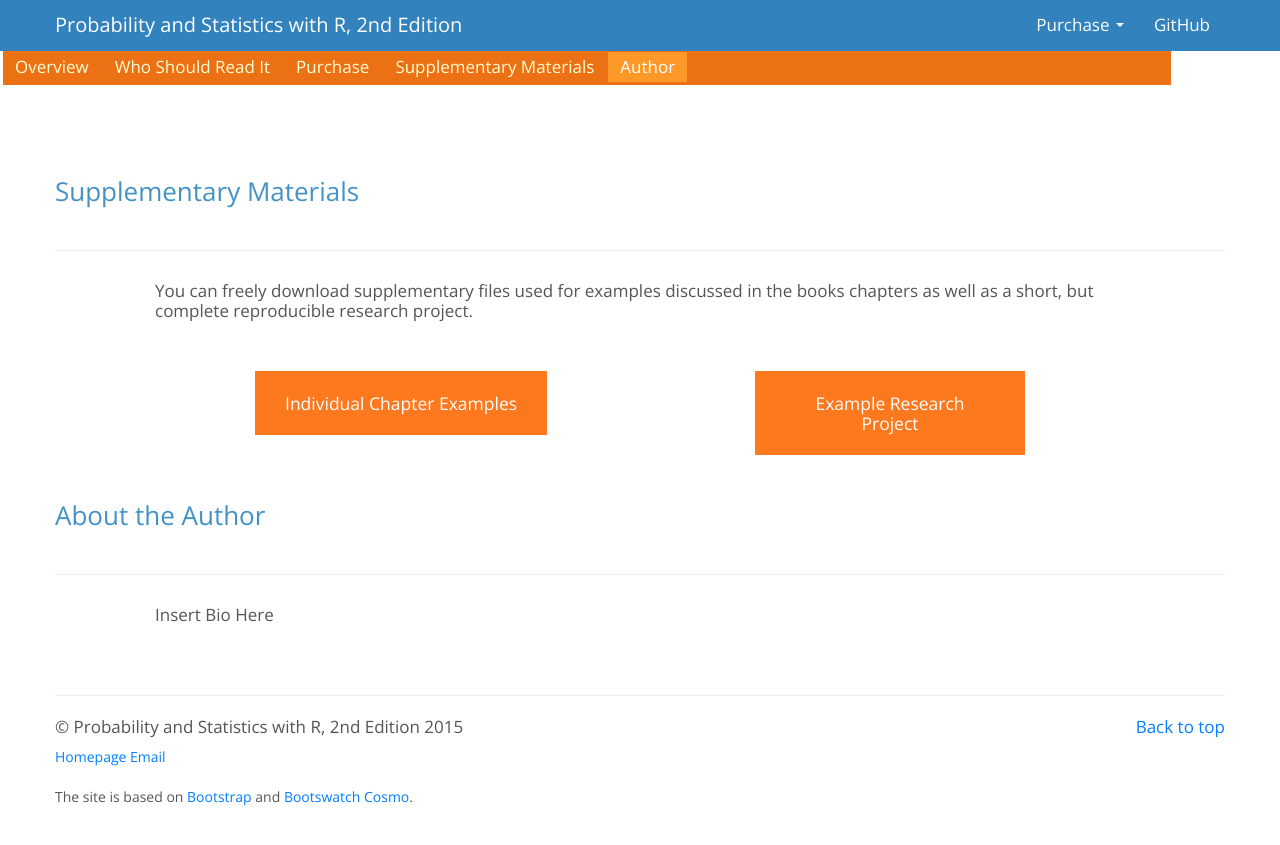
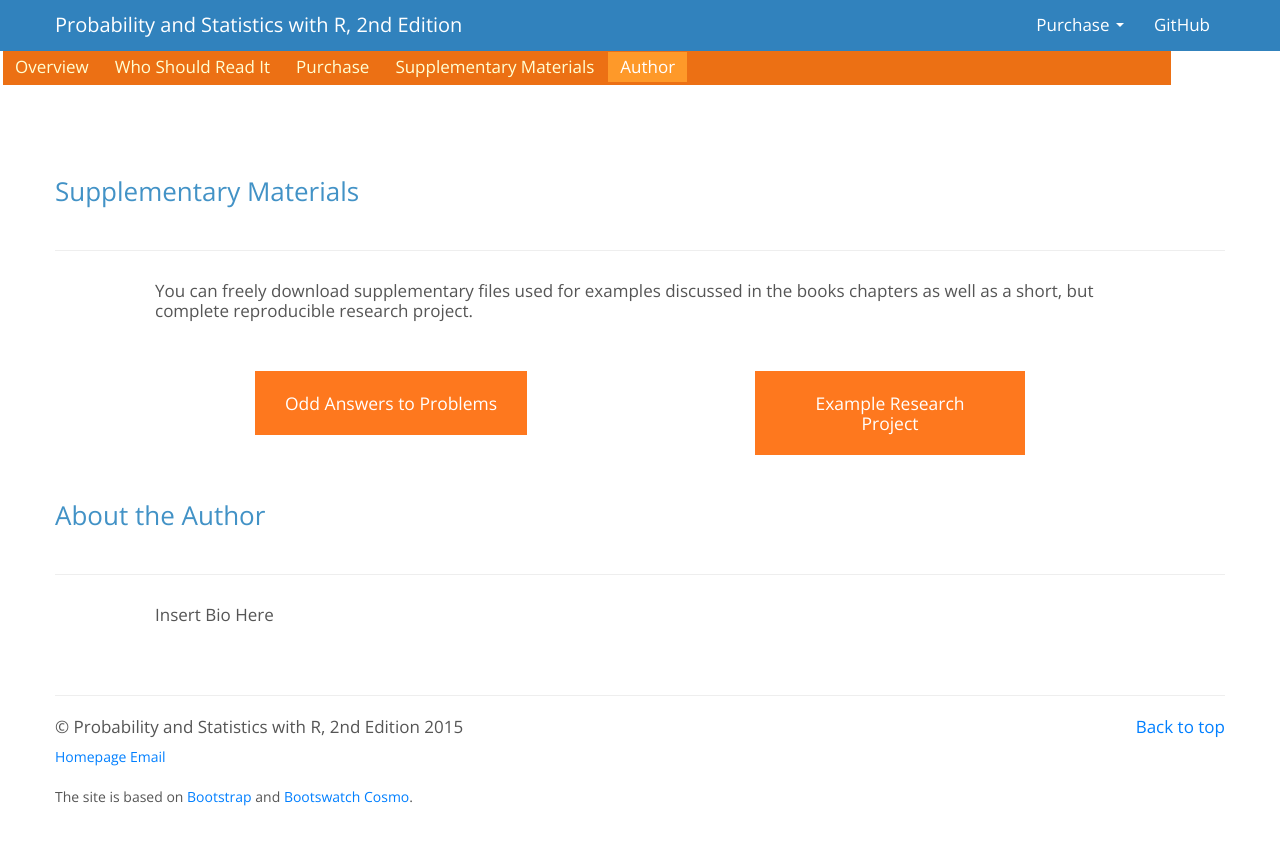
Before and after one commit to alanarnholt/PASWR2E-Book, a Jekyll site: the page built from index.html, in a window 1280 px wide and 900 px high, scrolled down 2230 px. Shown: the top 845 px of the window. Built offline with Jekyll 4.4.1, drawn with Linux system fonts in a browser that asks for light colours; Markdown is read by kramdown in place of the engine named in the settings.

Commit message:
change button

```diff
--- a/_includes/supplement.md
+++ b/_includes/supplement.md
@@ -11,7 +11,7 @@
   </div>
   <div class="row">
     <div class="span4 offset2">
-      <a class="btn btn-warning btn-large" href="#">Individual Chapter Examples</a>
+      <a class="btn btn-warning btn-large" href="#">Odd Answers to Problems</a>
     </div>
     <div class="span3 offset1">
       <a class="btn btn-warning btn-large" href="#">Example Research Project</a>
```
